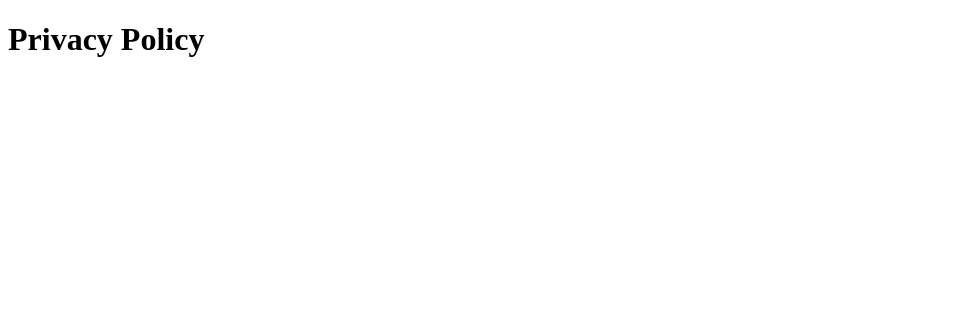
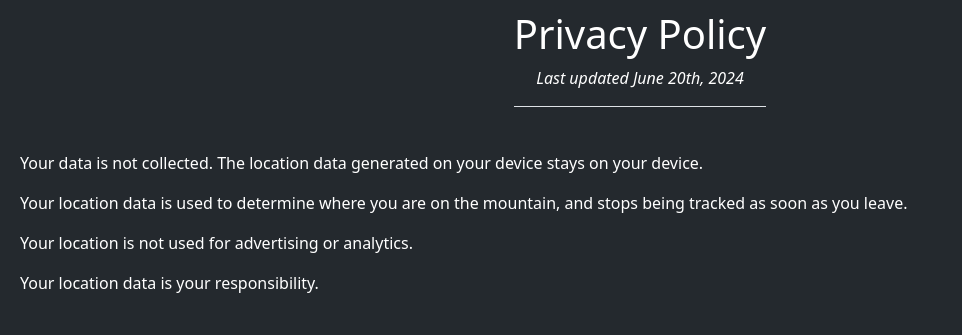
Before and after one commit to yeSpud/thespud.xyz, a plain HTML site: page mount-spokane-ski-app/privacy/index.html in a window 1280 px wide. Shown: the whole page, without its empty margins (0-962 px from the left). Drawn offline with nearby package versions, Linux system fonts and the light colour scheme.

Commit message:
Added privacy policy terms

```diff
--- a/mount-spokane-ski-app/privacy/index.html
+++ b/mount-spokane-ski-app/privacy/index.html
@@ -3,8 +3,24 @@
 	<head>
 		<meta charset="UTF-8">
 		<title>Privacy Policy</title>
+		<link href="https://cdn.jsdelivr.net/npm/bootstrap@5.3.3/dist/css/bootstrap.min.css" rel="stylesheet" integrity="sha384-QWTKZyjpPEjISv5WaRU9OFeRpok6YctnYmDr5pNlyT2bRjXh0JMhjY6hW+ALEwIH" crossorigin="anonymous">
+		<link rel="stylesheet" href="../../assets/css/style.css">
 	</head>
-	<body>
-		<h1>Privacy Policy</h1>
+	<body class="projects projects-header">
+		<div style="width: fit-content; margin: auto">
+			<h1>Privacy Policy</h1>
+			<p><i>Last updated June 20th, 2024</i></p>
+			<div class="border-bottom" style="width: initial"></div>
+		</div>
+		<br />
+		<div class="main-padding" style="text-align: left">
+			<p>Your data is not collected. The location data generated on your device stays on your device.</p>
+			<p>
+				Your location data is used to determine where you are on the mountain,
+				and stops being tracked as soon as you leave.
+				</p>
+			<p>Your location is not used for advertising or analytics.</p>
+			<p>Your location data is your responsibility.</p>
+		</div>
 	</body>
 </html>
```
